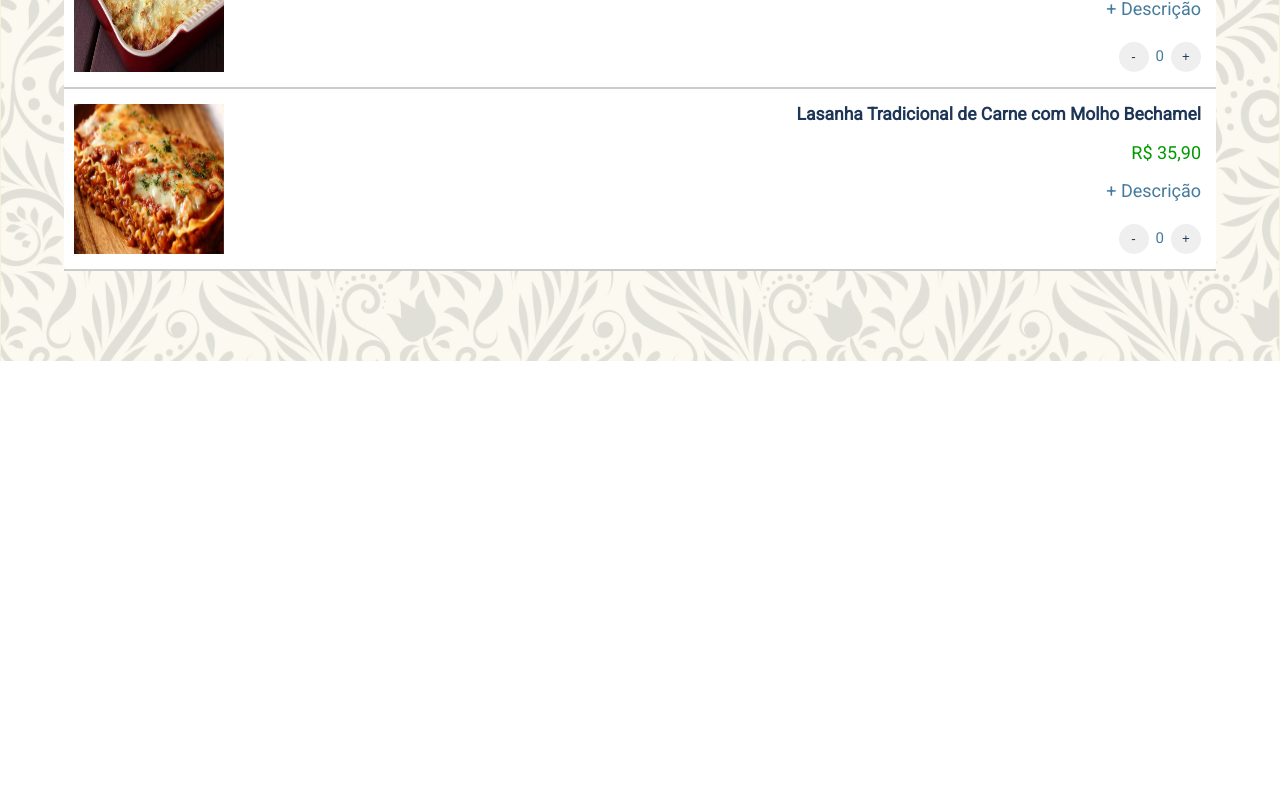
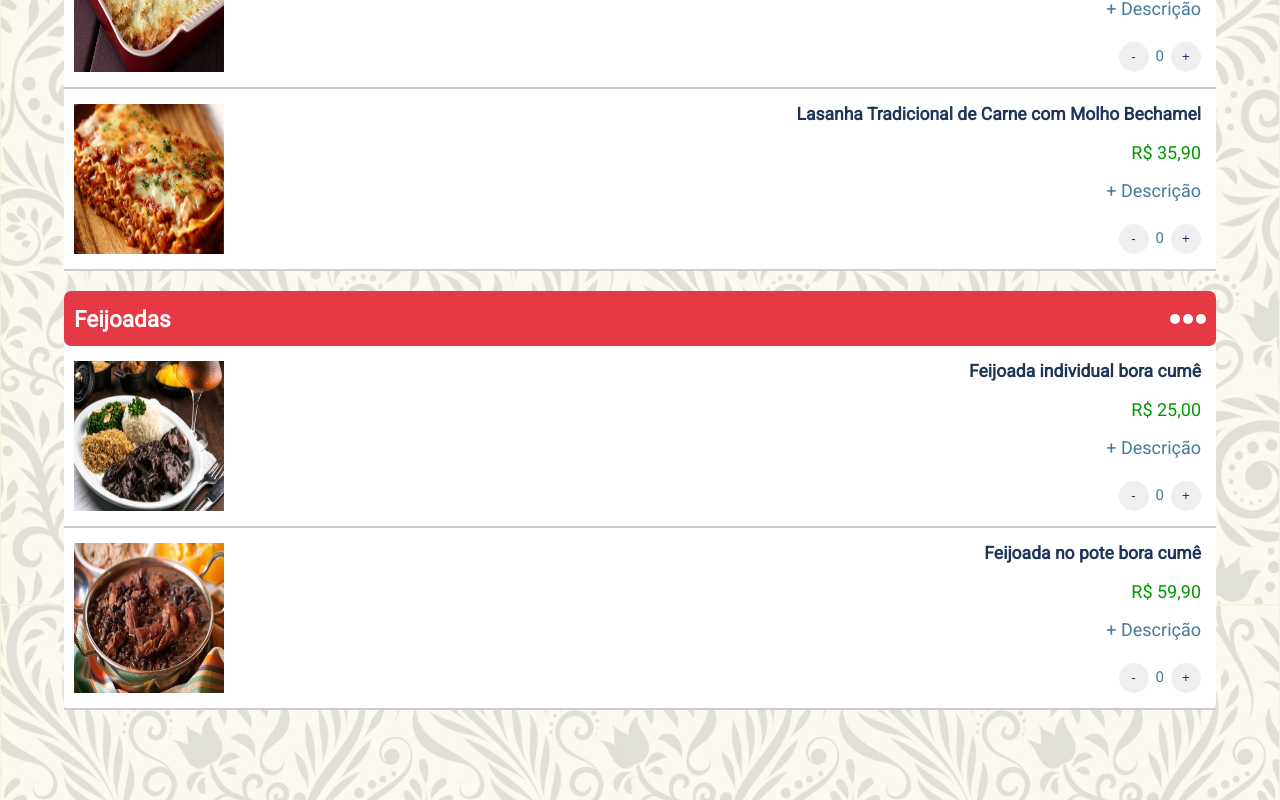
Before and after one commit to lucas-av7/pedidos-online, a Vue app: page /#/ in a window 1280 px wide. Shown: the part 1102-1902 px from the top of the page. Before the commit the page ends 1463 px from the top, so only its background shows below. Built offline with nearby package versions, Linux system fonts and the light colour scheme.

Commit message:
Rota para page Order e adicionado novos itens

```diff
--- a/src/App.vue
+++ b/src/App.vue
@@ -1,7 +1,9 @@
 <template>
   <div id="app">
     <Header />
-    <router-view />
+    <keep-alive>
+      <router-view />
+    </keep-alive>
   </div>
 </template>
 
--- a/src/components/Cart.vue
+++ b/src/components/Cart.vue
@@ -11,7 +11,10 @@
           <p>{{ product.amount }}x {{ product.name }}</p>
           <p>{{ product.amount * product.price | brazilianReal }}</p>
         </div>
-        <button class="sendOrder" :disabled="!storeStatus">Enviar pedido</button>
+        <router-link :to="{ name: 'Order', params: { order } }">
+          <button class="sendOrder" :disabled="!storeStatus"
+            @click="showCart = false">Enviar pedido</button>
+        </router-link>
         <p v-if="!storeStatus">Loja fechada!</p>
         <p class="emptyCart" @click="$emit('emptyCart'), showCart = false">Esvaziar carrinho</p>
       </div>
@@ -115,7 +118,7 @@ export default {
   }
 
   .sendOrder {
-    width: 80%;
+    width: 230px;
     height: 50px;
     border-radius: 7px;
     outline: none;
--- a/src/router/index.js
+++ b/src/router/index.js
@@ -1,6 +1,7 @@
 import Vue from 'vue'
 import VueRouter from 'vue-router'
 import Home from '../views/Home.vue'
+import Order from '../views/Order.vue'
 
 Vue.use(VueRouter)
 
@@ -10,6 +11,12 @@ Vue.use(VueRouter)
     name: 'Home',
     component: Home
   },
+  {
+    path: '/order',
+    name: 'Order',
+    component: Order,
+    props: true
+  }
 ]
 
 const router = new VueRouter({
--- a/src/views/Home.vue
+++ b/src/views/Home.vue
@@ -64,6 +64,28 @@ export default {
               amount: 0
             }
           ]
+        },
+        {
+          id: 3,
+          name: 'Feijoadas',
+          products: [
+            {
+              id: 1,
+              name: 'Feijoada individual bora cumê',
+              description: '750g incluindo os seguintes itens: feijoada, arroz, farofa, couve, laranja, e caldo quente apimentado.',
+              price: 25.00,
+              img: 'feijoada1.jpg',
+              amount: 0
+            },
+            {
+              id: 2,
+              name: 'Feijoada no pote bora cumê',
+              description: '1 litro de feijoada no pote, acompanha arroz, farofa, couve, laranja, e caldo quente apimentado. serve 3 pessoas.',
+              price: 59.90,
+              img: 'feijoada2.jpg',
+              amount: 0
+            }
+          ]
         }
       ],
       order: { totalPrice: 0, totalAmount: 0, products: [] }
--- /dev/null
+++ b/src/views/Order.vue
@@ -0,0 +1,37 @@
+<template>
+  <div class="orderBox">
+    <br>
+    <br>
+    <br>
+    <br>
+    <div v-if="order != undefined">
+      <h1>{{ order.totalPrice | brazilianReal }}</h1>
+      <h1><span>{{ order.totalAmount }}</span></h1>
+
+      <div v-for="product in order.products" :key="product.name" class="productInCart">
+        <p>{{ product.amount }}x {{ product.name }}</p>
+        <p>{{ product.amount * product.price | brazilianReal }}</p>
+      </div>
+    </div>
+    <div v-else>
+      <p>Nenhum item no carrinho</p>
+    </div>
+
+    <router-link to="/">Voltar</router-link>
+  </div>
+</template>
+
+<script>
+export default {
+  props: ['order'],
+  filters: {
+    brazilianReal(price) {
+      return 'R$' + price.toFixed(2).toString().replace('.', ',')
+    }
+  }
+}
+</script>
+
+<style>
+
+</style>
```
Also changed, not shown: src/assets/cardapio/feijoada1.jpg (added), src/assets/cardapio/feijoada2.jpg (added).
